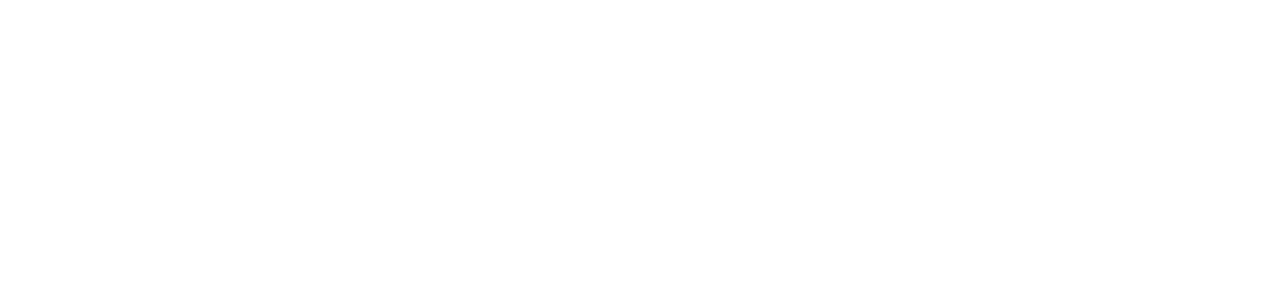
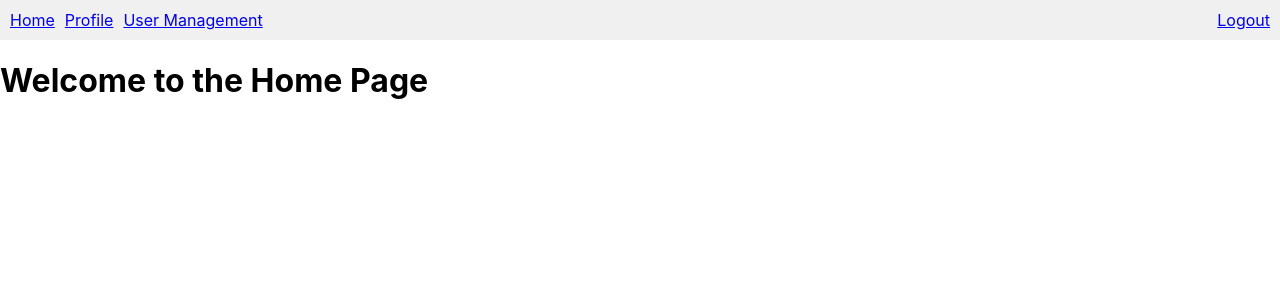
Before and after one commit to JerardSoh/task-management, a React (Create React App) app in the folder task-management-frontend/: page /home in a window 1280 px wide. Before the commit this address had no page. Shown: the top 300 px of the page. Built offline with nearby package versions, Linux system fonts and the light colour scheme.

Commit message:
Half done logout

```diff
--- a/task-management-frontend/src/App.js
+++ b/task-management-frontend/src/App.js
@@ -1,6 +1,7 @@
 import React from "react";
 import { BrowserRouter as Router, Route, Routes } from "react-router-dom";
 import LoginComponent from "./components/LoginComponent";
+import HomePage from "./components/HomePage";
 
 const App = () => {
     return (
@@ -8,7 +9,7 @@
             <div>
                 <Routes>
                     <Route path="/login" element={<LoginComponent />} />
-                    {/* Add more routes here */}
+                    <Route path="/home" element={<HomePage />} />
                 </Routes>
             </div>
         </Router>
--- a/task-management-frontend/src/apiService.js
+++ b/task-management-frontend/src/apiService.js
@@ -20,3 +20,12 @@
         );
     }
 }
+
+export async function logout() {
+    try {
+        const response = await api.post(`/logout`);
+        return response.data;
+    } catch (error) {
+        throw new Error("Logout failed.");
+    }
+}
--- /dev/null
+++ b/task-management-frontend/src/components/HomePage.js
@@ -0,0 +1,14 @@
+import React from "react";
+import NavigationBar from "./NavigationBar";
+
+const HomePage = () => {
+    return (
+        <div>
+            <NavigationBar />
+            <h1>Welcome to the Home Page</h1>
+            {/* Additional content for the HomePage can go here */}
+        </div>
+    );
+};
+
+export default HomePage;
--- a/task-management-frontend/src/components/LoginComponent.js
+++ b/task-management-frontend/src/components/LoginComponent.js
@@ -1,17 +1,20 @@
 import React, { useState } from "react";
 import axios from "axios";
 import { login } from "../apiService";
+import { useNavigate } from "react-router-dom";
 
 const LoginComponent = () => {
     const [username, setUsername] = useState("");
     const [password, setPassword] = useState("");
     const [message, setMessage] = useState("");
 
+    const navigate = useNavigate();
+
     const handleLogin = async () => {
         try {
             const data = await login(username, password);
             setMessage(data.message);
-            console.log("Token:", data.token);
+            navigate("/home");
         } catch (error) {
             setMessage(error.message);
         }
--- /dev/null
+++ b/task-management-frontend/src/components/NavigationBar.js
@@ -0,0 +1,48 @@
+import React from "react";
+import { Link } from "react-router-dom";
+import { logout } from "../apiService";
+import { useNavigate } from "react-router-dom";
+
+const NavigationBar = () => {
+    const navigate = useNavigate();
+
+    // Add a function to handle logout
+    const handleLogout = async () => {
+        try {
+            await logout();
+            navigate("/login");
+        } catch (error) {
+            console.error(error);
+        }
+    };
+
+    return (
+        <div
+            style={{
+                display: "flex",
+                justifyContent: "space-between",
+                padding: "10px",
+                backgroundColor: "#f0f0f0",
+            }}
+        >
+            <div>
+                <Link to="/home" style={{ marginRight: "10px" }}>
+                    Home
+                </Link>
+                <Link to="/profile" style={{ marginRight: "10px" }}>
+                    Profile
+                </Link>
+                <Link to="/user-management" style={{ marginRight: "10px" }}>
+                    User Management
+                </Link>
+            </div>
+            <div>
+                <Link to="/logout" onClick={handleLogout}>
+                    Logout
+                </Link>
+            </div>
+        </div>
+    );
+};
+
+export default NavigationBar;
```
